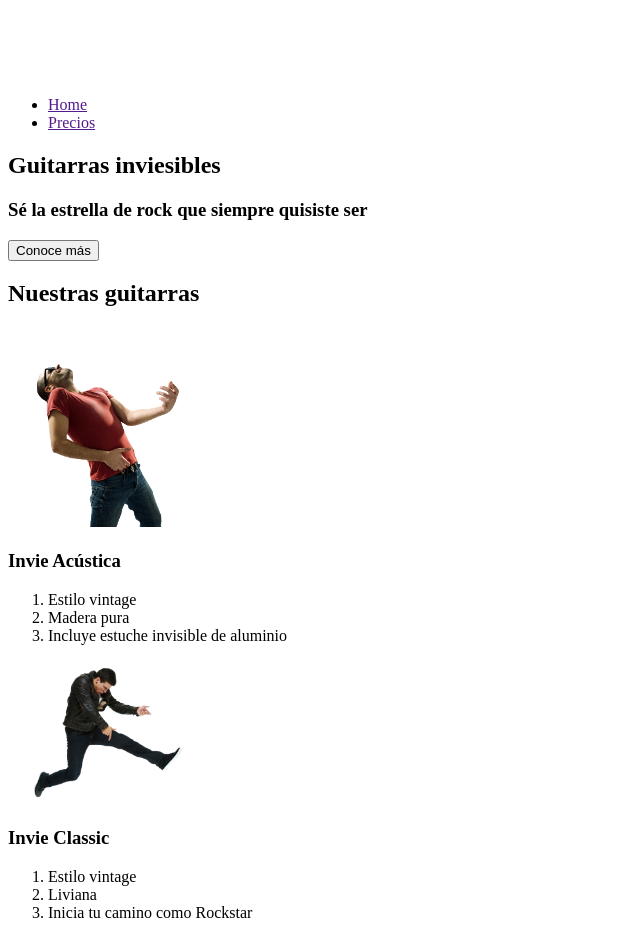
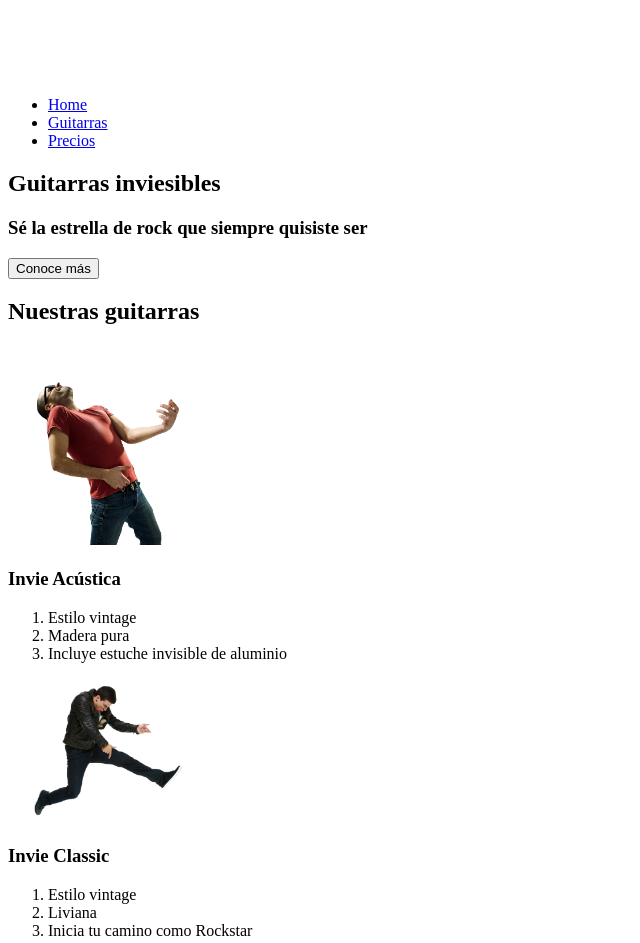
Before and after one commit to Pablocyc/invie-responsive, a plain HTML site: page index.html in a window 1280 px wide. Shown: the whole page, without its empty margins (0-640 px from the left). Drawn offline with Linux system fonts and the light colour scheme.

Commit message:
agregando navegacion interna

```diff
--- a/index.html
+++ b/index.html
@@ -7,7 +7,7 @@
   </head>
 
   <body>
-    <header> <!-- header -->
+    <header id="header"> <!-- header -->
       <!-- logotipo -->
       <figure>
         <img src="images/invie_logo.png" width="186" height="60" alt="Invie logotipo" />
@@ -17,15 +17,18 @@
       <nav>
         <ul>
           <li>
-            <a href="">Home</a>
+            <a href="index.html">Home</a>
           </li>
           <li>
-            <a href="">Precios</a>
+            <a href="#">Guitarras</a>
+          </li>
+          <li>
+            <a href="precios.html">Precios</a>
           </li>
         </ul>
       </nav>
     </header>
-    <section> <!-- portada -->
+    <section id="portada"> <!-- portada -->
       <!-- titulo -->
       <h1>Guitarras inviesibles</h1>
       <!-- resumen -->
@@ -34,7 +37,7 @@
       <button>Conoce más</button>
     </section>
 
-    <section> <!-- guitarras -->
+    <section id="guitarras"> <!-- guitarras -->
       <!-- titulo -->
       <h2>Nuestras guitarras</h2>
       <!-- guitarra 1 -->
```
